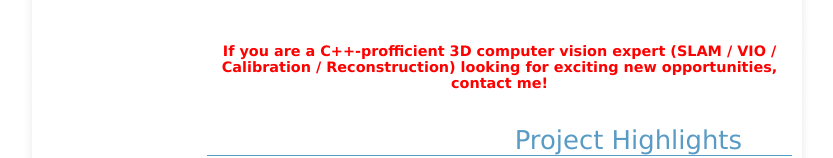
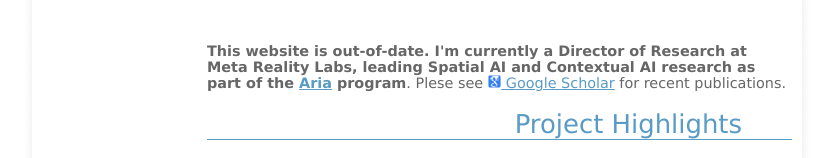
Before and after one commit to JakobEngel/JakobEngel.github.io, a plain HTML site: page index.html in a window 1280 px wide. Shown: the part 407-565 px from the top of the page, without its empty margins (223-1056 px from the left). Drawn offline with Linux system fonts and the light colour scheme.

Commit message:
Update index.html

```diff
--- a/index.html
+++ b/index.html
@@ -65,9 +65,7 @@ On this website you can find my publications and associated videos, as well as l
 </p>
 <br />
 <br />
-<center style="color:red">
-<b>If you are a C++-profficient 3D computer vision expert (SLAM / VIO / Calibration / Reconstruction) looking for exciting new opportunities, contact me!</b>
-</center>
+<b>This website is out-of-date. I'm currently a Director of Research at Meta Reality Labs, leading Spatial AI and Contextual AI research as part of the <a href="https://www.projectaria.com/">Aria</a> program</b>. Plese see <a href="https://scholar.google.de/citations?user=ndOMZXMAAAAJ"><img border="0" src="images/scholar.png" height="13px"/> Google Scholar</a> for recent publications.
 <br />
 <br />
 
```
